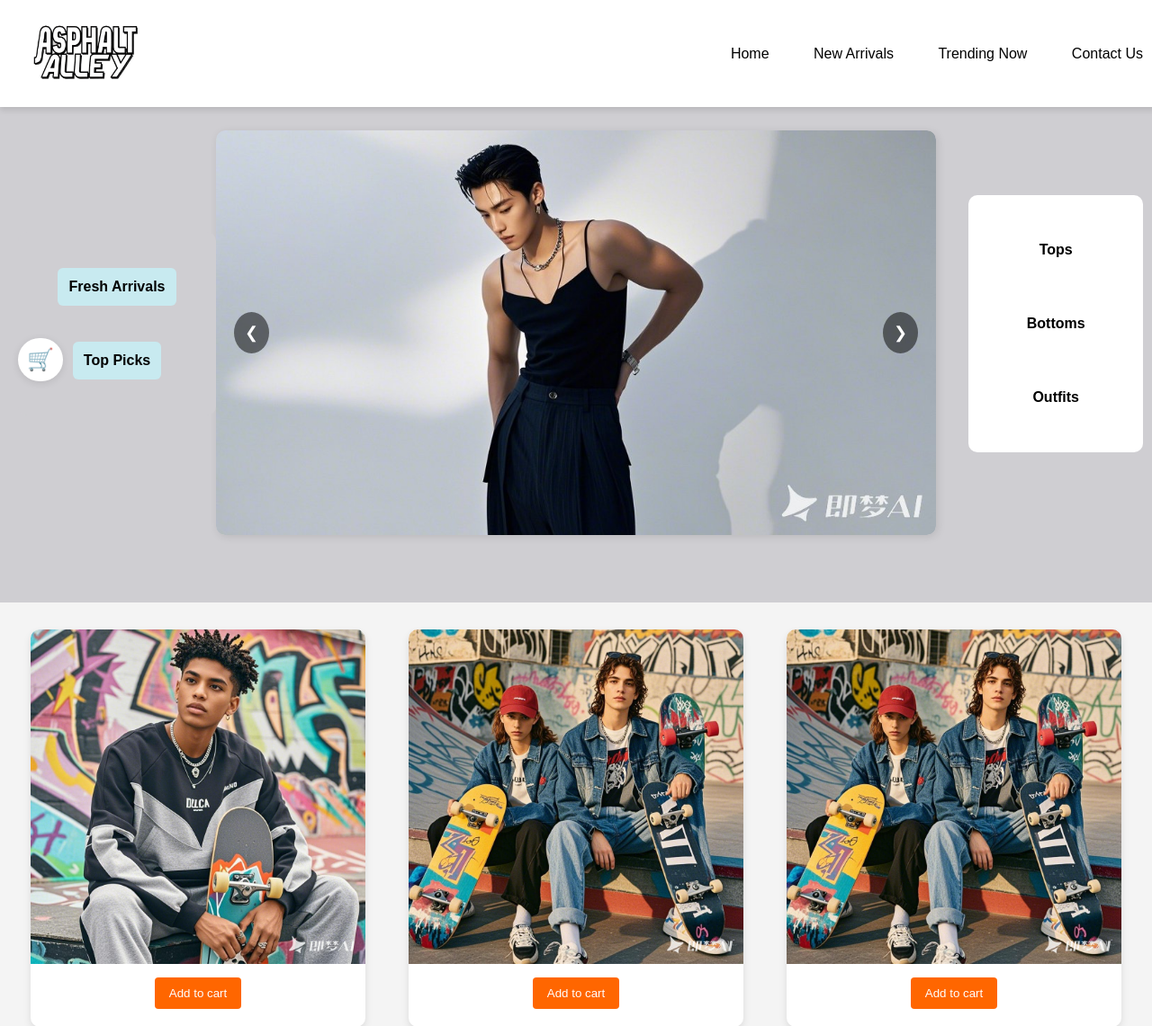
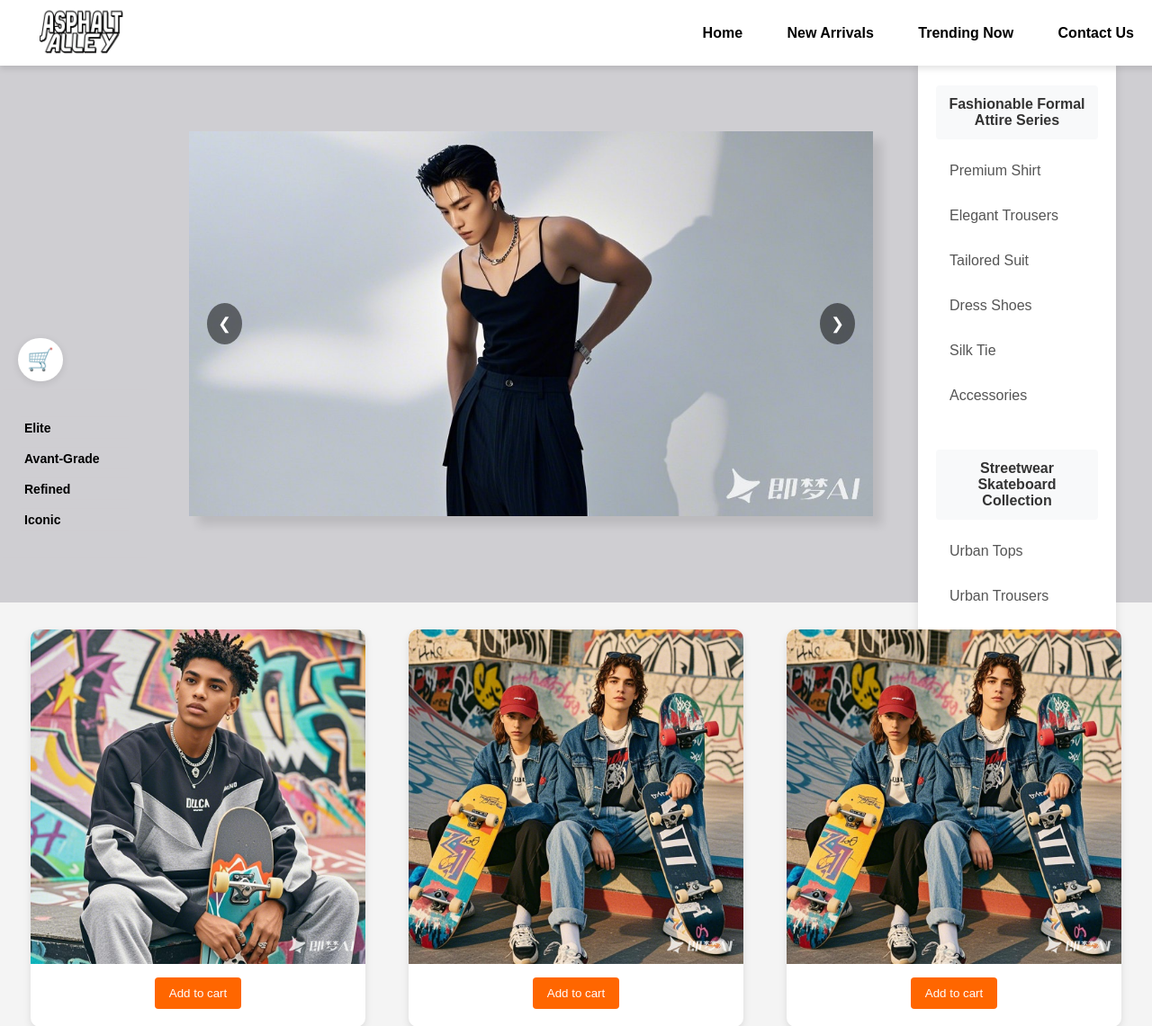
Before and after one commit to agottt0/HTML_Teamwork, a PHP site: page /html/index.html in a window 1280 px wide. Shown: the top 1141 px of the page at 90% size. Run offline with PHP 8.4, Linux system fonts and the light colour scheme.

Commit message:
整理代码，格式修改

```diff
--- a/styles.css
+++ b/css/index.css
@@ -7,10 +7,11 @@ body {
 }
 
 .logo {
-    width: 150px; /* 调整 logo 宽度 */
+    width: 120px; /* 调整 logo 宽度 */
     height: auto;
     display: block;
     margin: 0 auto;
+    margin-left: 20px;
 }
 
 /* 导航栏 */
@@ -24,7 +25,7 @@ body {
     display: flex;
     justify-content: space-between;
     align-items: center;
-    padding: 20px 20px;
+    padding: 5px 10px;
     z-index: 1000;
     box-shadow: 0 4px 6px rgba(0, 0, 0, 0.1);
 }
@@ -35,16 +36,16 @@ body {
     margin: 0 15px;
     font-size: 16px;
     margin-right: 30px;
+    font-weight: bold;
 }
 
 .navbar a:hover {
-    text-decoration: underline;
+    color: #3a86ff; /* 悬停色 */
+    text-decoration: none; /* 移除默认下划线 */
+    border-bottom: 2px solid currentColor; /* 底部边框 */
+    padding-bottom: 2px; /* 增加间距 */
 }
 
-.logo {
-    font-size: 20px;
-    font-weight: bold;
-}
 
 /* 主要展示区 */
 .main-container {
@@ -52,64 +53,57 @@ body {
     justify-content: center; /* 水平居中 */
     align-items: center; /* 垂直居中 */
     width: 100%;
-    height: 600px;
+    height: 620px;
     background-color: #cfced2; /* 整体浅灰色背景 */
     padding: 20px;
     box-sizing: border-box;
-    margin-top:70px;
+    margin-top:50px;
 }
 
 /* 左侧类别栏 */
 .category-list {
-    width: 15%; /* 固定宽度 */
+    width: 8%; /* 固定宽度 */
     background-color: #cfced2;
     min-width: 120px;
     max-width: 180px;
-    display: flex;
     flex-direction: column;
-    align-items: center; /* 让按钮在栏内居中 */
     padding: 20px;
-    border-radius: 10px;
     position: absolute; /* 让它脱离 .main-container 的居中影响 */
-    left: 20px; /* 固定在左侧 */
-    top: 45%; /* 居中对齐 */
-    transform: translateY(-50%); /* 确保垂直居中 */
+    left: 3px; /* 固定在左侧 */
+    top: 60%; /* 居中对齐 */
+    transform: translateY(-25%); /* 确保垂直居中 */
     z-index: 8;
 }
 
 
 .category-item {
-    margin: 20px 0;
-    cursor: pointer;
-    padding: 12px;
-    background-color: #c8eaf0;
-    text-align: center;
+    margin: 10px 0;
+    padding: 4px;
+    background-color: #cfced2;
+    text-align: left;
     transition: all 0.3s ease;
-    border-radius: 6px;
     font-weight: bold;
+    font-size: 14px;
+    user-select: none; /* 禁止文本选中 */
+    -webkit-user-select: none; /* Safari 兼容 */
+    -moz-user-select: none; /* Firefox 兼容 */
+    -ms-user-select: none; /* IE/Edge 兼容 */
 }
 
-.category-item:hover
-{
-    background-color: #97ecfb;
-    color: #333;
-    transform: translateX(5px); /* 悬停轻微右移 */
-    box-shadow: 2px 2px 8px rgba(0,0,0,0.2); /* 悬停阴影 */
-}
 
 /* 中间展示 */
 .slider-container {
-    width: 90%;
-    max-width:800px;
+    width: 80%;
+    max-width:760px;
     position: relative;
     overflow: hidden;
     background-color: #cfced2;
     display: flex;
     align-items: center;
-    justify-content: center;
-    border-radius: 10px;
-    box-shadow: 2px 2px 10px rgba(0, 0, 0, 0.1);
-    margin:auto;
+    margin: 0 100px 0 0px; /* 上右下左 - 只保留左边距20px */
+
+    box-shadow: 10px 10px 10px rgba(0, 0, 0, 0.1);
+
 }
 
 .slider-wrapper
@@ -130,9 +124,9 @@ body {
 .slider img
 {
     width: 100%;
-    max-width: 800px; /* 保证16:9的宽度 */
+    max-width: 760px; /* 保证16:9的宽度 */
     height: auto; /* 让高度自适应，保持16:9比例 */
-    border-radius: 10px;
+    user-select: none;
 }
 
 /* 切换按钮 */
@@ -175,38 +169,67 @@ body {
 }
 
 /*右侧类别栏*/
+/* 右侧类别栏 */
 .SubBrand {
     width: 12%;
+    min-width: 180px;
     background-color: #ffffff;
     display: flex;
     flex-direction: column;
-    justify-content: center;
     padding: 20px;
-    border-radius: 10px; /* 圆角效果 */
-    height: auto; /* 让它自适应内容高度 */
-    position: absolute;
-    right: 10px;
-    top: 45%;
+    position: fixed;
+    right: 40px;
+    top: 50%;
     transform: translateY(-50%);
+    border-radius: 10px;
+    box-shadow: 0 4px 12px rgba(0,0,0,0.1);
+    max-height: 80vh;
+    overflow-y: auto;
 }
 
-.SubBrand-item {
-    margin: 20px 0;
-    cursor: pointer;
+/* 分类大标题 */
+.SubBrand-header {
     padding: 12px;
-    background-color: #ffffff;
     text-align: center;
-    transition: all 0.3s ease;
-    border-radius: 6px;
     font-weight: bold;
+    color: #333;
+    background-color: #f8f9fa;
+    margin: 15px 0 10px 0;
+    border-radius: 4px;
+    user-select: none;
+    -webkit-user-select: none;
+    -moz-user-select: none;
+    -ms-user-select: none;
+    cursor: default;
 }
 
-.SubBrand-item:hover
-{
-    background-color: #d3d3d3;
-    color: #333;
-    transform: translateX(5px); /* 悬停轻微右移 */
-    box-shadow: 2px 2px 8px rgba(0,0,0,0.2); /* 悬停阴影 */
+/* 分类子项 */
+.SubBrand-item {
+    margin: 8px 0;
+    padding: 8px 12px;
+    background-color: #ffffff;
+    text-align: left;
+    transition: all 0.2s ease;
+    border-radius: 4px;
+    cursor: pointer;
+    color: #555;
+    border-left: 3px solid transparent;
+}
+
+/* 子项悬停效果（下划线） */
+.SubBrand-item:hover {
+    text-decoration: underline;
+    text-decoration-color: #0066cc;
+    text-underline-offset: 4px;
+    color: #0066cc;
+    background-color: #f8f9fa;
+}
+
+/* 分隔线 */
+.SubBrand-divider {
+    height: 1px;
+    background-color: #eee;
+    margin: 10px 0;
 }
 
 /* 服饰选购区 */
--- a/index.html
+++ b/html/index.html
@@ -7,7 +7,7 @@
         <meta name="description" content="Top fashion outfits all at Asphalt Alley">
         <meta name="keywords" content="Casual,Stylish,Edge">
 
-        <link rel="stylesheet" href="styles.css">
+        <link rel="stylesheet" href="../css/index.css">
 </head>
 <body>
 
@@ -15,7 +15,7 @@
     <!-- 导航栏 -->
     <nav class="navbar">
         <header>
-            <img src="Images/Logo.jpeg" alt="ASPHALT ALLEY" class="logo">
+            <img src="../images/Logo.jpeg" alt="ASPHALT ALLEY" class="logo">
         </header>
         <div class="nav-links">
             <a href="index.html">Home</a>
@@ -29,8 +29,10 @@
     <div class="main-container">
         <!-- 左侧分类列表 -->
         <div class="category-list">
-            <div class="category-item" data-category="new">Fresh Arrivals</div>
-            <div class="category-item" data-category="hot">Top Picks</div>
+            <div class="category-item" data-category="1">Elite</div>
+            <div class="category-item" data-category="2">Avant-Grade</div>
+            <div class="category-item" data-category="3">Refined</div>
+            <div class="category-item" data-category="4">Iconic</div>
             <!-- 可继续增加其他类别 -->
         </div>
 
@@ -48,10 +50,27 @@
 
         <!-- 右侧分类列表 -->
         <div class="SubBrand">
-            <div class="SubBrand-item" data-category="1">Tops</div>
-            <div class="SubBrand-item" data-category="2">Bottoms</div>
-            <div class="SubBrand-item" data-category="3">Outfits</div>
-            <!-- 可继续增加其他类别 -->
+            <!-- 第一类 -->
+            <div class="SubBrand-header">Fashionable Formal Attire Series</div>
+            <div class="SubBrand-item">Premium Shirt</div>
+            <div class="SubBrand-item">Elegant Trousers</div>
+            <div class="SubBrand-item">Tailored Suit</div>
+            <div class="SubBrand-item">Dress Shoes</div>
+            <div class="SubBrand-item">Silk Tie</div>
+            <div class="SubBrand-item">Accessories</div>
+
+            <!-- 分隔线 -->
+            <div class="SubBrand-divider"></div>
+
+            <!-- 第二类 -->
+            <div class="SubBrand-header">Streetwear Skateboard Collection</div>
+            <div class="SubBrand-item">Urban Tops</div>
+            <div class="SubBrand-item">Urban Trousers</div>
+            <div class="SubBrand-item">Streetwear Set</div>
+            <div class="SubBrand-item">Watch</div>
+            <div class="SubBrand-item">Skate Shoes</div>
+            <div class="SubBrand-item">Street Accessories</div>
+            <div class="SubBrand-item">Custom Skateboard</div>
         </div>
     </div>
 
@@ -61,7 +80,7 @@
         <div class="clothing-item">
             <!-- 图片和悬浮层容器 -->
             <div class="image-container">
-                <img src="images/C1.jpeg" alt="红色连衣裙，时尚舒适">
+                <img src="../images/C1.jpeg" alt="红色连衣裙，时尚舒适">
                 <div class="clothing-description">
                     <p>Street Style Color Block Sweatshirt
                         Bold color-block design, trendy and stylish. Relaxed fit for ultimate comfort and versatility. Made from premium fabric, perfect for skateboarding and everyday streetwear.</p>
@@ -73,7 +92,7 @@
 
         <div class="clothing-item">
             <div class="image-container">
-                <img src="images/C2.jpeg" alt="img">
+                <img src="../images/C2.jpeg" alt="img">
                 <div class="clothing-description">
                     <p>Denim Couple Streetwear Set
                         Matching denim jackets for a bold street-style statement. Relaxed fit, vintage wash, and effortless layering make it a must-have for skaters and urban explorers. Stay stylish together with this timeless and edgy look.</p>
@@ -84,7 +103,7 @@
 
         <div class="clothing-item">
             <div class="image-container">
-                <img src="images/C2.jpeg" alt="img">
+                <img src="../images/C2.jpeg" alt="img">
                 <div class="clothing-description">
                     <p>Denim Couple Streetwear Set
                         Matching denim jackets for a bold street-style statement. Relaxed fit, vintage wash, and effortless layering make it a must-have for skaters and urban explorers. Stay stylish together with this timeless and edgy look.</p>
@@ -94,7 +113,7 @@
         </div>
         <div class="clothing-item">
             <div class="image-container">
-                <img src="images/C2.jpeg" alt="img">
+                <img src="../images/C2.jpeg" alt="img">
                 <div class="clothing-description">
                     <p>Denim Couple Streetwear Set
                         Matching denim jackets for a bold street-style statement. Relaxed fit, vintage wash, and effortless layering make it a must-have for skaters and urban explorers. Stay stylish together with this timeless and edgy look.</p>
@@ -132,6 +151,6 @@
         <p>© 2025 ASPHALT ALLEY All rights reserved</p>
     </footer>
 
-    <script src="script.js"></script> <!-- 未来可以写交互用 -->
+    <script src="../js/script.js"></script> <!-- 未来可以写交互用 -->
 </body>
 </html>
--- a/script.js
+++ b/js/script.js
@@ -1,20 +1,13 @@
 // 分类对应图片数据
 const categories = {
     new: [
-        'Images/展示区/L1.jpeg',
-        'Images/展示区/L2.jpeg',
-        'Images/展示区/L3.jpeg',
-        'Images/展示区/L4.jpeg'
-    ],
-    hot: [
-        'Images/5.jpeg',
-        'Images/6.jpeg',
-        'Images/7.jpeg',
-        'Images/8.jpeg'
+        '../images/展示区/L1.jpeg',
+        '../images/展示区/L2.jpeg',
+        '../images/展示区/L3.jpeg',
+        '../images/展示区/L4.jpeg'
     ]
 };
 
-const categoryItems = document.querySelectorAll('.category-item');
 const slider = document.getElementById('slider');
 let currentIndex = 0;
 let currentCategory = 'new'; // 默认类别
@@ -33,7 +26,7 @@ function renderSlider(category) {
 
 // 更新滑动位置
 function updateSlider() {
-    const offset = -currentIndex * (800 + 10); // 图片宽度+margin
+    const offset = -currentIndex * (760); // 图片宽度+margin
     slider.style.transform = `translateX(${offset}px)`;
 }
 
@@ -52,16 +45,7 @@ document.querySelector('.next-btn').addEventListener('click', () => {
     }
 });
 
-// 悬停切换类别
-categoryItems.forEach(item => {
-    item.addEventListener('mouseenter', (e) => {
-        const category = e.target.getAttribute('data-category');
-        if (category !== currentCategory) {
-            currentCategory = category;
-            renderSlider(category);
-        }
-    });
-});
+
 // ...（前面的分类和轮播代码保持不变）...
 
 // 🟢 修改：初始化购物车数据
@@ -73,12 +57,12 @@ const products = {
     "C1": {
         name: "Street Style Color Block Sweatshirt",
         price: 299,
-        image: "images/C1.jpeg"
+        image: "../images/C1.jpeg"
     },
     "C2": {
         name: "Denim Couple Streetwear Set",
         price: 599,
-        image: "images/C2.jpeg"
+        image: "../images/C2.jpeg"
     }
 };
 
```
Also changed, not shown: html/New.html (renamed from New.html, +10 -10 lines), css/New.css (renamed from New.css), html/Checkout.html (renamed from Checkout.html).
